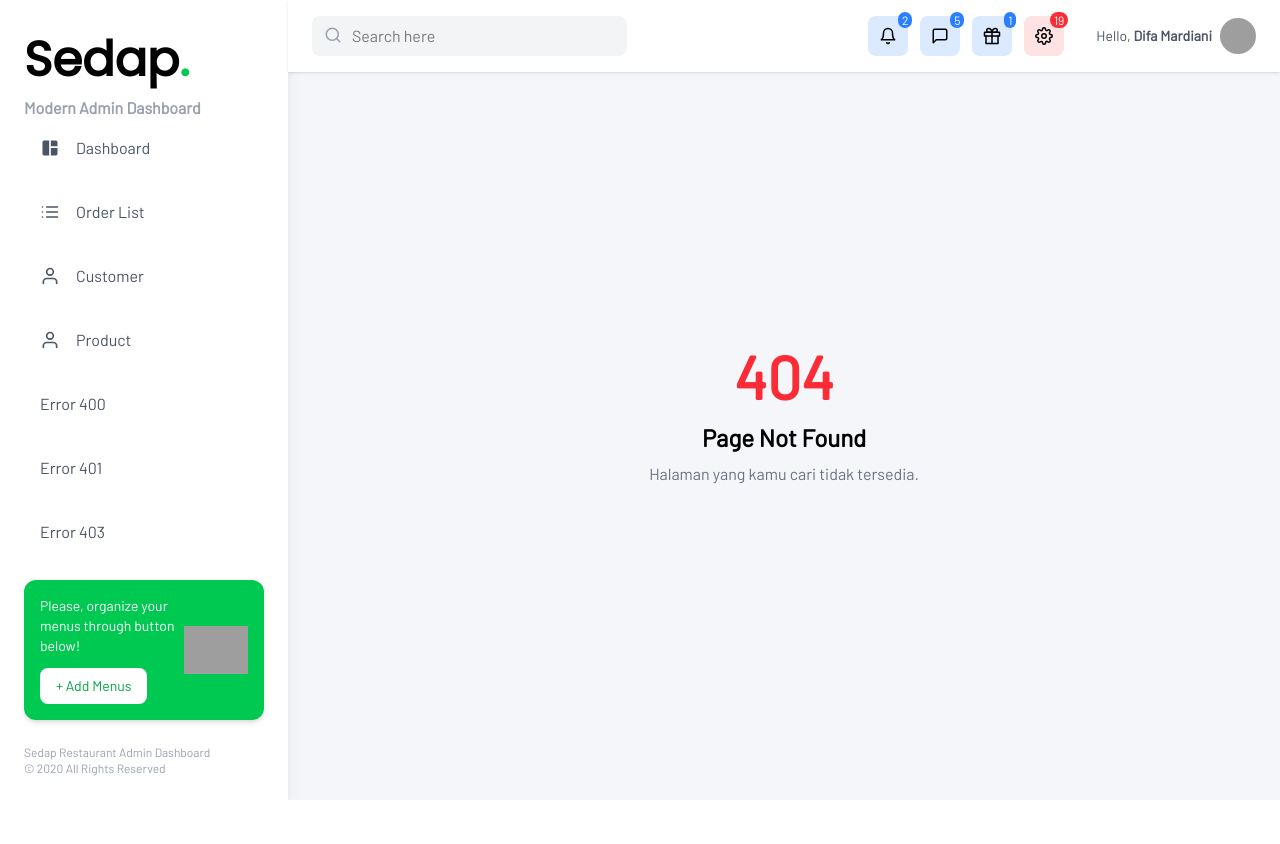
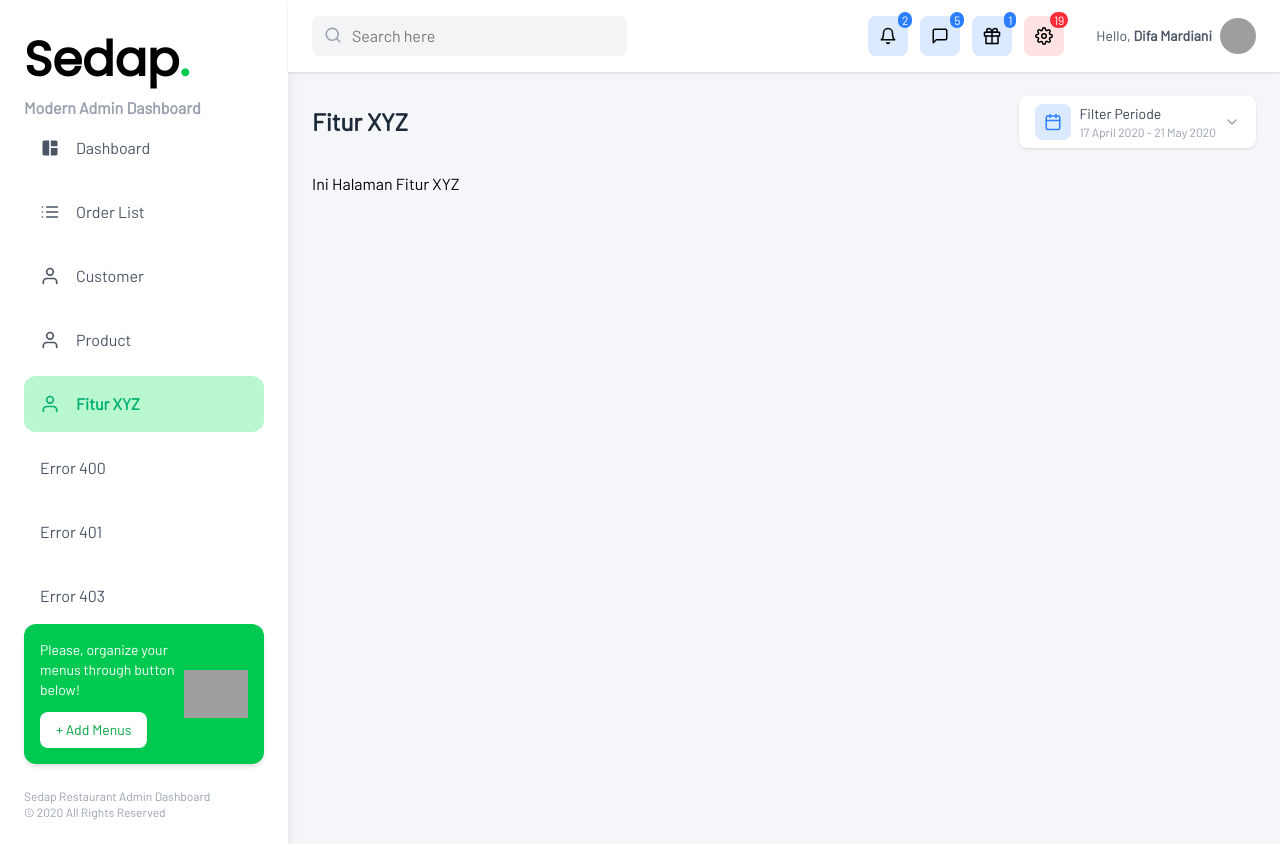
Before and after one commit to difa24si/PrakReact-difa, a React (Vite) app: page /fitur-xyz in a window 1280 px wide. Before the commit the page ends 800 px from the top, so only its background shows below. Built offline with nearby package versions, Linux system fonts and the light colour scheme; grey boxes are pictures that could not be loaded.

Commit message:
First try fitur baru

```diff
--- a/src/App.jsx
+++ b/src/App.jsx
@@ -35,6 +35,8 @@ const Register = React.lazy(() => import("./pages/auth/Register"));
 const Forgot = React.lazy(() => import("./pages/auth/forgot"));
 const Product = React.lazy(() => import("./pages/Product/"));
 const ProductDetail = React.lazy(() => import("./pages/ProductDetail/"));
+const FiturXyz = React.lazy(() => import("./pages/FiturXyz"));
+
 
 function Explore() {
   return <h1 className="text-2xl font-bold">Halaman Explore 🔍</h1>;
@@ -64,6 +66,9 @@ function App() {
           <Route path="/orders" element={<Orders />} />
           <Route path="/customer" element={<Customer />} />
           <Route path="/products/:id" element={<ProductDetail />} />
+          <Route path="/products/:id" element={<ProductDetail />} />
+          <Route path="/fitur-xyz" element={<FiturXyz />} />
+
 
           <Route path="/product" element={<Product />} />
           {/* DUMMY */}
--- a/src/components/Sidebar.jsx
+++ b/src/components/Sidebar.jsx
@@ -59,6 +59,13 @@ export default function Sidebar() {
           </NavLink>
         </li>
 
+         <li>
+          <NavLink id="menu-4" to="/fitur-xyz" className={menuClass}>
+            <FiUser className="mr-4 text-xl" />
+           Fitur XYZ
+          </NavLink>
+        </li>
+
         <li>
           <NavLink to="/error400" className={menuClass}>
             Error 400
--- /dev/null
+++ b/src/pages/FiturXyz.jsx
@@ -0,0 +1,10 @@
+import PageHeader from "../components/PageHeader";
+
+export default function FiturXyz() {
+  return (
+    <div id="dashboard-container">
+      <PageHeader title="Fitur XYZ" />
+      <p>Ini Halaman Fitur XYZ</p>
+    </div>
+  );
+}
```
